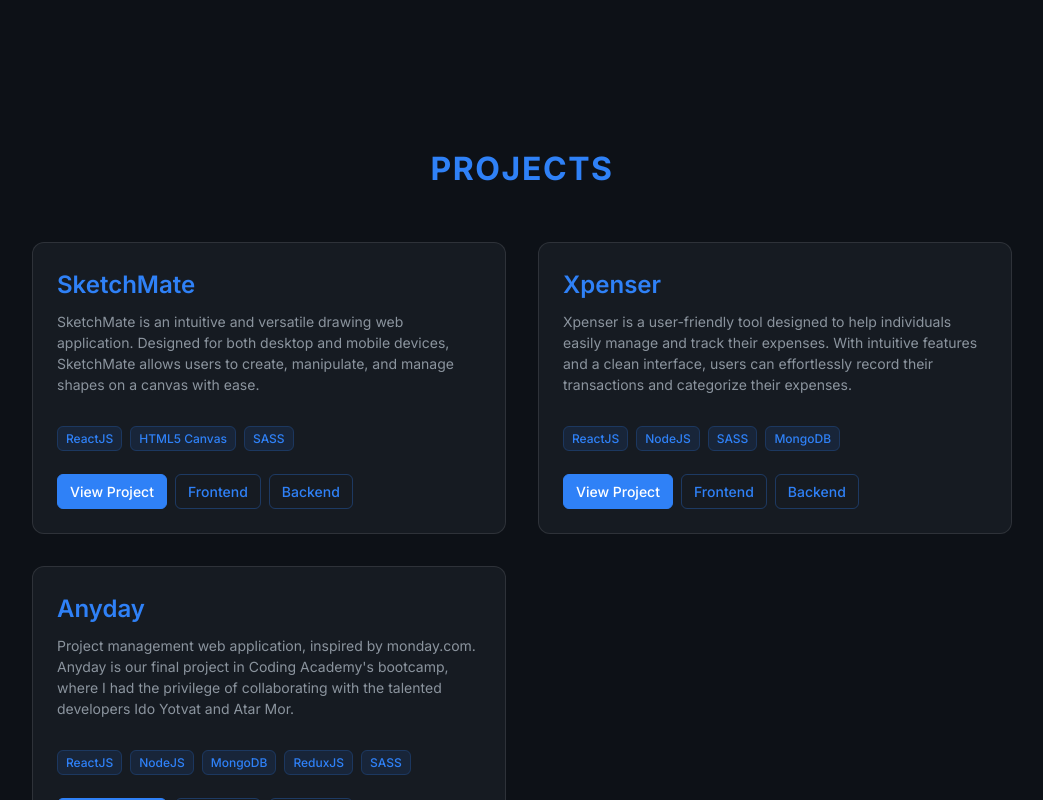
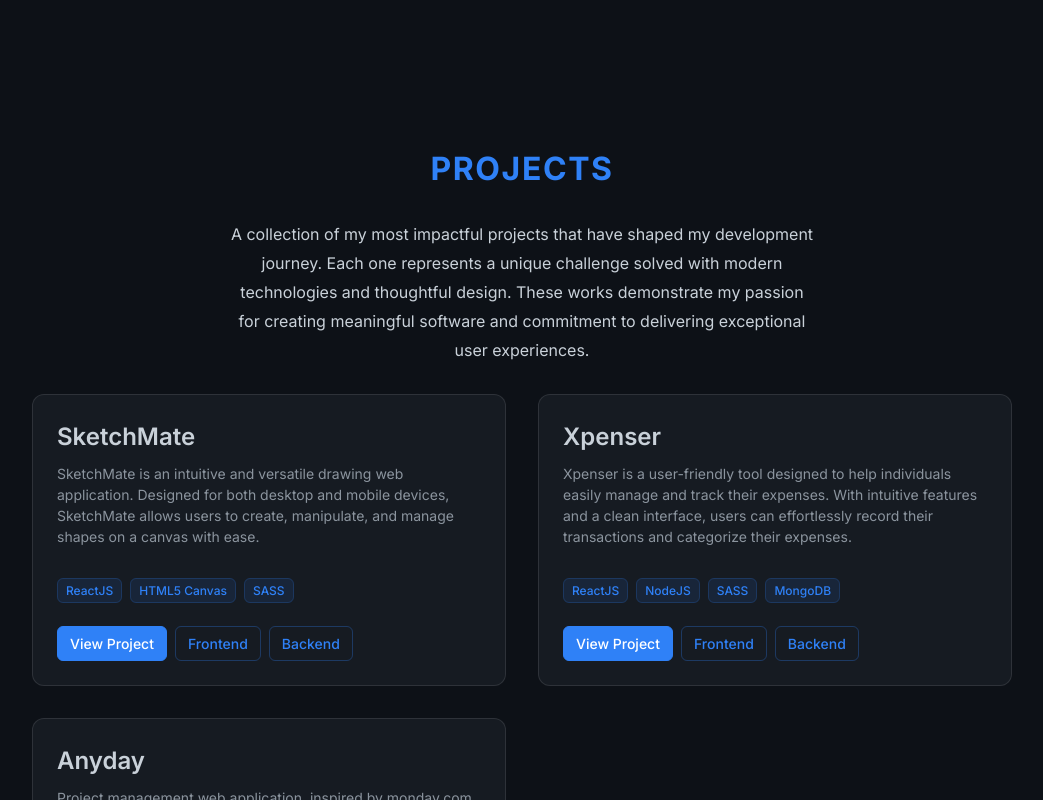
Before and after one commit to RonFelsenfeld/personal-website, a Next.js app: page / in a window 1280 px wide. Shown: the part 680-1480 px from the top of the page, without its empty margins (118-1161 px from the left). Built offline with nearby package versions, Linux system fonts and the light colour scheme.

Commit message:
feat(section) - support section description

```diff
--- a/src/components/layouts/SectionLayout/SectionLayout.module.scss
+++ b/src/components/layouts/SectionLayout/SectionLayout.module.scss
@@ -1,28 +1,48 @@
 @use '../../../styles/fonts';
 @use '../../../styles/colors';
+@use '../../../styles/mixins';
+@use '../../../styles/spacing';
 
 .sectionLayout {
   $row-gap: 30px;
 
   display: grid;
   grid-template-columns: 1fr;
-  grid-template-rows: 30px 1fr;
+  grid-template-rows: auto 1fr;
   grid-template-areas:
-    'title'
+    'header'
     'content';
   row-gap: $row-gap;
 
   padding-block: $row-gap;
 
-  & > .title {
-    grid-area: title;
+  .header {
+    @include mixins.flex-column;
+    align-items: center;
+    gap: spacing.$spacing-2xl;
+
+    grid-area: header;
     justify-self: center;
+    align-self: center;
 
-    color: colors.$primary;
-    letter-spacing: fonts.$letter-spacing-loose;
+    .title {
+      grid-area: title;
+      justify-self: center;
+
+      color: colors.$primary;
+      letter-spacing: fonts.$letter-spacing-loose;
+    }
+
+    .description {
+      width: 60%;
+      grid-area: description;
+      justify-self: center;
+      align-self: center;
+      text-align: center;
+    }
   }
 
-  & > *:not(.title) {
+  & > *:not(.header) {
     grid-area: content;
   }
 }
--- a/src/components/layouts/SectionLayout/SectionLayout.tsx
+++ b/src/components/layouts/SectionLayout/SectionLayout.tsx
@@ -1,18 +1,25 @@
 import classNames from 'classnames'
 
-import { Heading, HeadingType } from '@/components/UI'
+import { Heading, HeadingType, Text } from '@/components/UI'
 
 import styles from './SectionLayout.module.scss'
 
 interface SectionLayoutProps {
   children: React.ReactNode
   title: string
+  description: string
   className?: string
 }
 
-const SectionLayout = ({ children, title, className }: SectionLayoutProps) => {
+const SectionLayout = ({
+  children,
+  title,
+  description,
+  className,
+}: SectionLayoutProps) => {
   return (
     <section className={classNames(styles.sectionLayout, className)}>
+      <header className={styles.header}>
         <Heading
           type={HeadingType.Heading}
           className={styles.title}
@@ -20,6 +27,9 @@ const SectionLayout = ({ children, title, className }: SectionLayoutProps) => {
           {title.toUpperCase()}
         </Heading>
 
+        <Text className={styles.description}>{description}</Text>
+      </header>
+
       {children}
     </section>
   )
--- a/src/components/sections/aboutMe/AboutMeSection/AboutMeSection.module.scss
+++ b/src/components/sections/aboutMe/AboutMeSection/AboutMeSection.module.scss
@@ -18,6 +18,7 @@
   }
 
   .company {
+    display: inline-block;
     margin-block-end: spacing.$spacing-xl;
     font-weight: fonts.$font-weight-medium;
   }
--- a/src/components/sections/projects/ProjectItem/ProjectItem.module.scss
+++ b/src/components/sections/projects/ProjectItem/ProjectItem.module.scss
@@ -9,6 +9,7 @@
     .title {
       margin-block-end: spacing.$spacing-sm;
       font-size: fonts.$font-size-xl;
+      color: colors.$text-primary;
     }
 
     .description {
--- a/src/components/sections/projects/ProjectsSection/ProjectsSection.tsx
+++ b/src/components/sections/projects/ProjectsSection/ProjectsSection.tsx
@@ -11,7 +11,7 @@ import styles from './ProjectsSection.module.scss'
 
 const { projectsSection } = i18n
 
-const { title, projectsTexts } = projectsSection
+const { title, description, projectsTexts } = projectsSection
 
 const ProjectsSection = () => {
   const projects = mergeProjectsTextsAndMetadata(
@@ -22,6 +22,7 @@ const ProjectsSection = () => {
   return (
     <SectionLayout
       title={title}
+      description={description}
       className={styles.projectsSection}
     >
       <ProjectList projects={projects} />
--- a/src/constants/texts.ts
+++ b/src/constants/texts.ts
@@ -10,6 +10,8 @@ const aboutMeSection = {
 
 const projectsSection = {
   title: 'Projects',
+  description:
+    'A collection of my most impactful projects that have shaped my development journey. Each one represents a unique challenge solved with modern technologies and thoughtful design. These works demonstrate my passion for creating meaningful software and commitment to delivering exceptional user experiences.',
   projectsTexts: {
     [ProjectName.SketchMate]: {
       title: 'SketchMate',
```
Lines whose indentation alone changed are shown as unchanged.
